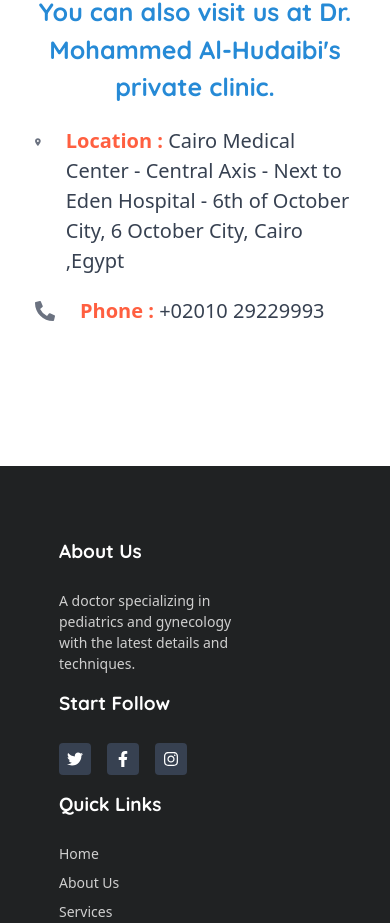
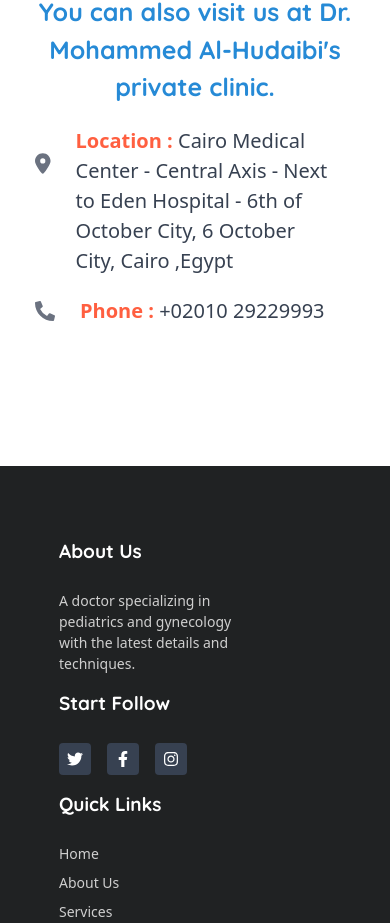
Before and after one commit to MohamedBadrr/Doctor, a React (Vite) app: page / in a window 390 px wide. Shown: the part 8296-9219 px from the top of the page. Built offline with nearby package versions, Linux system fonts and the light colour scheme.

Commit message:
contact location icon

```diff
--- a/src/component/ContactUs.tsx
+++ b/src/component/ContactUs.tsx
@@ -84,10 +84,10 @@ const ContactUs = () => {
               {t("contactus.infoContact")}
               </h1 >
 
-               <div className=" flex  items-start  justify-start gap-[25px] my-[20px]">
-                <FaLocationDot className="mt-[5px] text-gray-500 text-[22px]"/>
+               <div className=" flex  items-start  justify-start gap-[25px] my-[20px] pr-[15px] md:pr-[0px]">
+                <FaLocationDot className="mt-[5px] text-gray-500 text-[65px] md:text-[32px]"/>
                 <h1 className="text-secondary text-[20px]"> <span className="font-bold">{t("contactus.locationKeyword")}   </span>
-                <span className="text-gray-700 font-[500]"> {t("contactus.location")}</span>
+                <span className="text-gray-700 font-[500] "> {t("contactus.location")}</span>
                 </h1>
                </div>
 
```
